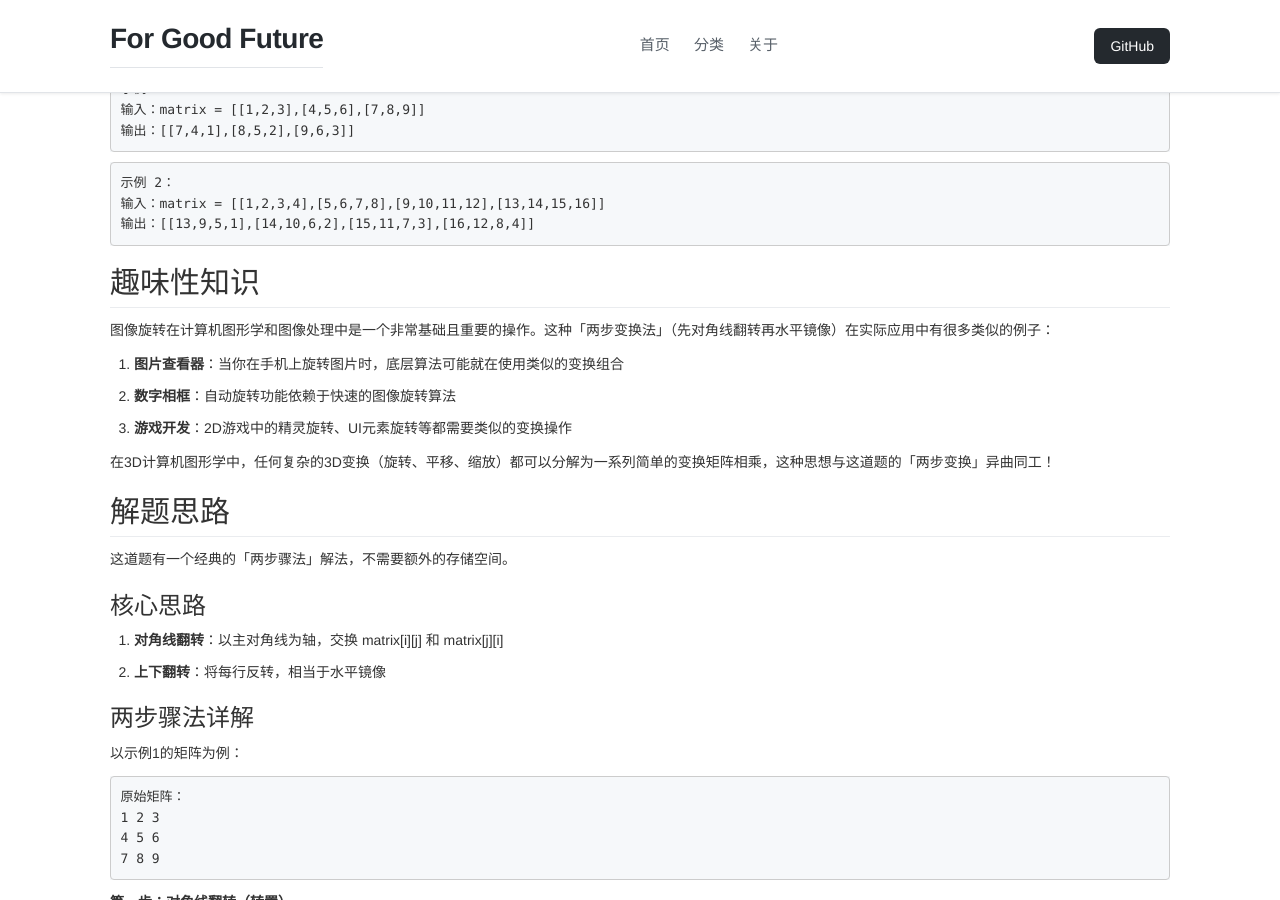
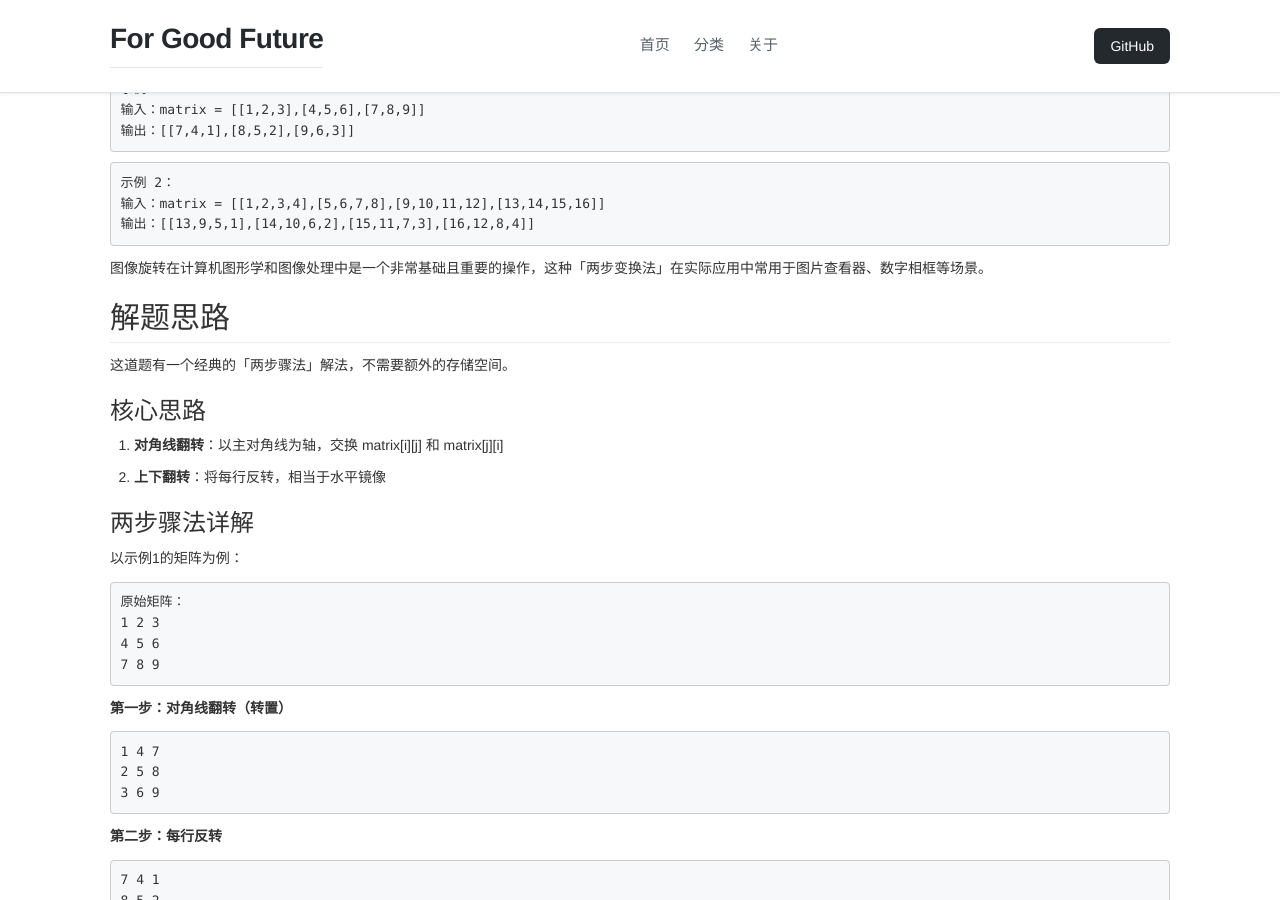
Before and after one commit to SnailTowardThesun/SnailTowardThesun.github.io, a Jekyll site: the page built from _posts/2026-05-03-leetcode-48-rotate-image.md, in a window 1280 px wide and 900 px high, scrolled down 323 px. Built offline with Jekyll 4.4.1, drawn with Linux system fonts in a browser that asks for light colours; nearby versions of some CDN libraries.

Commit message:
Refactor: Update blog format - interesting knowledge as single line without title

````diff
--- a/_posts/2026-05-03-leetcode-48-rotate-image.md
+++ b/_posts/2026-05-03-leetcode-48-rotate-image.md
@@ -29,15 +29,7 @@ Difficulty: **Medium**
 输出：[[13,9,5,1],[14,10,6,2],[15,11,7,3],[16,12,8,4]]
 ```
 
-## 趣味性知识
-
-图像旋转在计算机图形学和图像处理中是一个非常基础且重要的操作。这种「两步变换法」（先对角线翻转再水平镜像）在实际应用中有很多类似的例子：
-
-1. **图片查看器**：当你在手机上旋转图片时，底层算法可能就在使用类似的变换组合
-2. **数字相框**：自动旋转功能依赖于快速的图像旋转算法
-3. **游戏开发**：2D游戏中的精灵旋转、UI元素旋转等都需要类似的变换操作
-
-在3D计算机图形学中，任何复杂的3D变换（旋转、平移、缩放）都可以分解为一系列简单的变换矩阵相乘，这种思想与这道题的「两步变换」异曲同工！
+图像旋转在计算机图形学和图像处理中是一个非常基础且重要的操作，这种「两步变换法」在实际应用中常用于图片查看器、数字相框等场景。
 
 ## 解题思路
 
````
